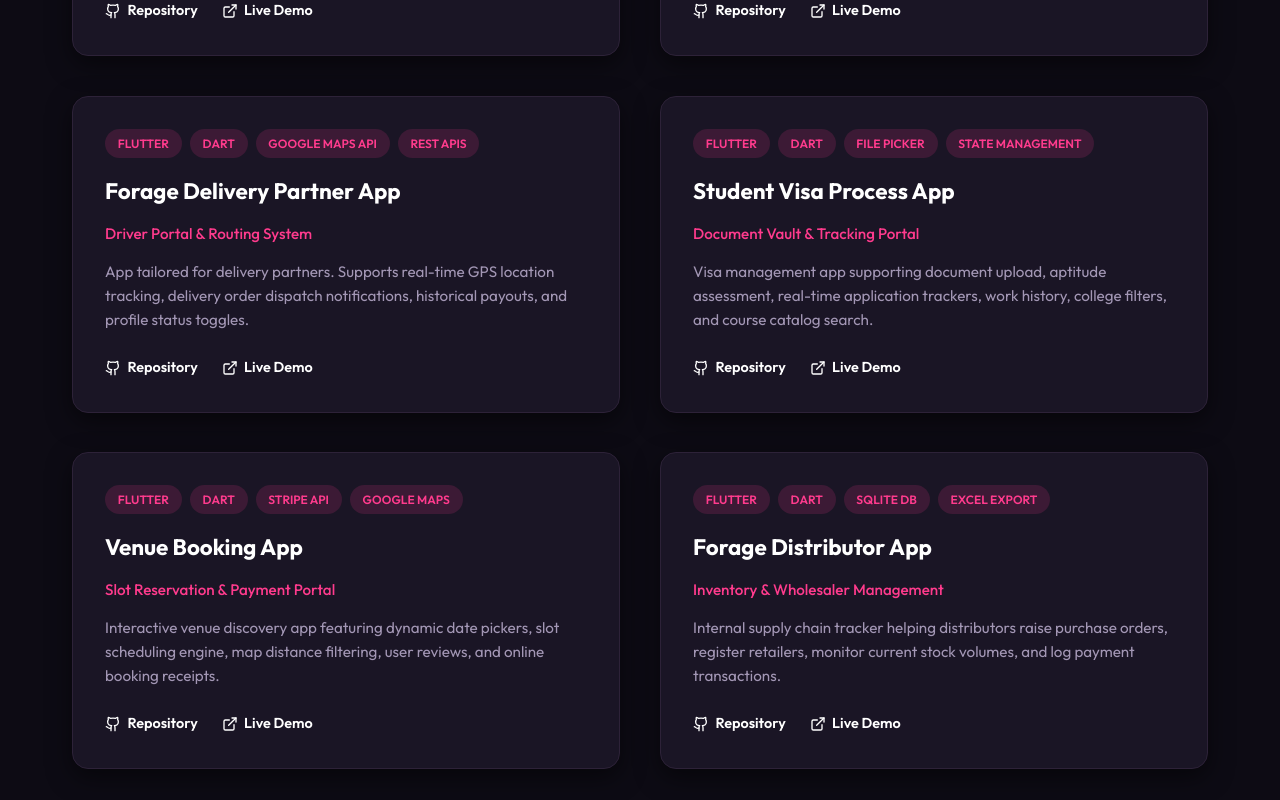
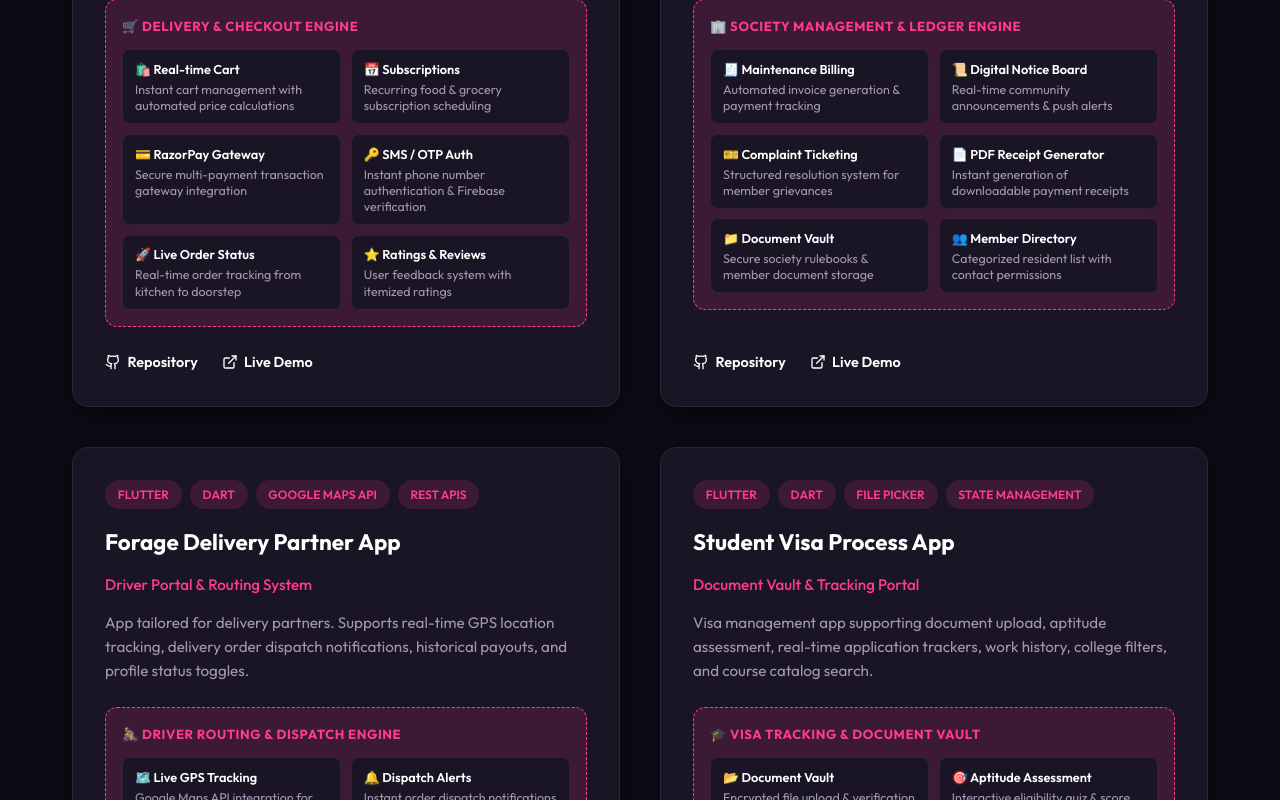
Before and after one commit to kishansejani/krupa, a React (Vite) app: page / in a window 1280 px wide. Shown: the part 5160-5960 px from the top of the page. Built offline with nearby package versions, Linux system fonts and the light colour scheme.

Commit message:
feat: add Projects component featuring interactive project cards and detailed feature lists

```diff
--- a/src/components/Projects.jsx
+++ b/src/components/Projects.jsx
@@ -31,7 +31,9 @@ export default function Projects() {
       category: "crm",
       demoLink: "#",
       githubLink: "#",
-      locationFeatures: [
+      featureBox: {
+        title: "⚙️ BACKGROUND LOCATION TRACKING ENGINE",
+        features: [
           { icon: "📍", title: "1-Min GPS Fetch", text: "Automatically fetches device location every 1 minute" },
           { icon: "💾", title: "Local Persistence", text: "Stores lat, lng, accuracy, timestamp & user ID locally" },
           { icon: "☁️", title: "5-Min Server Sync", text: "Uploads accumulated location records every 5 minutes" },
@@ -39,6 +41,7 @@ export default function Projects() {
           { icon: "🔐", title: "Explicit Rationale", text: "Asks user for permission with clear explanation" },
           { icon: "📊", title: "Manager History", text: "Server maintains location history for authorized managers" }
         ]
+      }
     },
     {
       title: "LinkArise Telecalling CRM",
@@ -47,7 +50,18 @@ export default function Projects() {
       tags: ["Flutter", "Dart", "Local Storage", "Method Channels"],
       category: "crm",
       demoLink: "#",
-      githubLink: "#"
+      githubLink: "#",
+      featureBox: {
+        title: "📞 TELECALLING & ANALYTICS ENGINE",
+        features: [
+          { icon: "📱", title: "SIM Dialer Routing", text: "Direct SIM call routing via native Method Channels" },
+          { icon: "📋", title: "Lead Log Tracking", text: "Real-time call status updates and activity history" },
+          { icon: "⏰", title: "Follow-up Scheduler", text: "Automated call reminders & follow-up queue engine" },
+          { icon: "📊", title: "Call Duration Analytics", text: "Automatic call duration logging and agent performance metrics" },
+          { icon: "💾", title: "Offline Storage", text: "Hive DB local storage for uninterrupted telecalling work" },
+          { icon: "🎨", title: "Dynamic UI Themes", text: "Customizable light & dark themes tailored for day/night shifts" }
+        ]
+      }
     },
     {
       title: "Forage Delivery App",
@@ -56,7 +70,18 @@ export default function Projects() {
       tags: ["Flutter", "Dart", "Firebase Auth", "RazorPay SDK"],
       category: "delivery",
       demoLink: "#",
-      githubLink: "#"
+      githubLink: "#",
+      featureBox: {
+        title: "🛒 DELIVERY & CHECKOUT ENGINE",
+        features: [
+          { icon: "🛍️", title: "Real-time Cart", text: "Instant cart management with automated price calculations" },
+          { icon: "📅", title: "Subscriptions", text: "Recurring food & grocery subscription scheduling" },
+          { icon: "💳", title: "RazorPay Gateway", text: "Secure multi-payment transaction gateway integration" },
+          { icon: "🔑", title: "SMS / OTP Auth", text: "Instant phone number authentication & Firebase verification" },
+          { icon: "🚀", title: "Live Order Status", text: "Real-time order tracking from kitchen to doorstep" },
+          { icon: "⭐", title: "Ratings & Reviews", text: "User feedback system with itemized ratings" }
+        ]
+      }
     },
     {
       title: "Aiik Society Management App",
@@ -65,7 +90,18 @@ export default function Projects() {
       tags: ["Flutter", "Dart", "PDF Generator", "Hive Database"],
       category: "society",
       demoLink: "#",
-      githubLink: "#"
+      githubLink: "#",
+      featureBox: {
+        title: "🏢 SOCIETY MANAGEMENT & LEDGER ENGINE",
+        features: [
+          { icon: "🧾", title: "Maintenance Billing", text: "Automated invoice generation & payment tracking" },
+          { icon: "📜", title: "Digital Notice Board", text: "Real-time community announcements & push alerts" },
+          { icon: "🎫", title: "Complaint Ticketing", text: "Structured resolution system for member grievances" },
+          { icon: "📄", title: "PDF Receipt Generator", text: "Instant generation of downloadable payment receipts" },
+          { icon: "📁", title: "Document Vault", text: "Secure society rulebooks & member document storage" },
+          { icon: "👥", title: "Member Directory", text: "Categorized resident list with contact permissions" }
+        ]
+      }
     },
     {
       title: "Forage Delivery Partner App",
@@ -74,7 +110,18 @@ export default function Projects() {
       tags: ["Flutter", "Dart", "Google Maps API", "REST APIs"],
       category: "delivery",
       demoLink: "#",
-      githubLink: "#"
+      githubLink: "#",
+      featureBox: {
+        title: "🚴 DRIVER ROUTING & DISPATCH ENGINE",
+        features: [
+          { icon: "🗺️", title: "Live GPS Tracking", text: "Google Maps API integration for active route guidance" },
+          { icon: "🔔", title: "Dispatch Alerts", text: "Instant order dispatch notifications for nearby drivers" },
+          { icon: "💰", title: "Payout Tracking", text: "Historical earnings summary and instant withdrawal requests" },
+          { icon: "🟢", title: "Status Toggle", text: "Online/Offline availability status for order assignments" },
+          { icon: "📦", title: "Proof of Delivery", text: "Photo upload & OTP confirmation upon delivery completion" },
+          { icon: "📊", title: "Trip Analytics", text: "Daily distance traveled and delivery completion rates" }
+        ]
+      }
     },
     {
       title: "Student Visa Process App",
@@ -83,7 +130,18 @@ export default function Projects() {
       tags: ["Flutter", "Dart", "File Picker", "State Management"],
       category: "society",
       demoLink: "#",
-      githubLink: "#"
+      githubLink: "#",
+      featureBox: {
+        title: "🎓 VISA TRACKING & DOCUMENT VAULT",
+        features: [
+          { icon: "📂", title: "Document Vault", text: "Encrypted file upload & verification status tracker" },
+          { icon: "🎯", title: "Aptitude Assessment", text: "Interactive eligibility quiz & score evaluator" },
+          { icon: "📌", title: "Application Tracker", text: "Stage-by-stage visa progress updates in real-time" },
+          { icon: "🏛️", title: "University Search", text: "Comprehensive college catalog with fee & course filters" },
+          { icon: "💼", title: "Work History Log", text: "Structured employment & academic background builder" },
+          { icon: "🔔", title: "Milestone Alerts", text: "Automated deadline notifications for visa steps" }
+        ]
+      }
     },
     {
       title: "Venue Booking App",
@@ -92,7 +150,18 @@ export default function Projects() {
       tags: ["Flutter", "Dart", "Stripe API", "Google Maps"],
       category: "society",
       demoLink: "#",
-      githubLink: "#"
+      githubLink: "#",
+      featureBox: {
+        title: "🎟️ RESERVATION & PAYMENT ENGINE",
+        features: [
+          { icon: "📅", title: "Dynamic Slot Picker", text: "Interactive date & hourly slot selection interface" },
+          { icon: "💳", title: "Stripe Payments", text: "Seamless online booking transactions & deposit holds" },
+          { icon: "📍", title: "Distance Filter", text: "Google Maps integration to find venues by radius" },
+          { icon: "🧾", title: "Digital Receipts", text: "Instant booking confirmation & QR code entry pass" },
+          { icon: "⭐", title: "User Reviews", text: "Verified guest ratings and photo review galleries" },
+          { icon: "🛡️", title: "Cancellation Policy", text: "Automated refund processing based on venue rules" }
+        ]
+      }
     },
     {
       title: "Forage Distributor App",
@@ -101,7 +170,18 @@ export default function Projects() {
       tags: ["Flutter", "Dart", "SQLite DB", "Excel Export"],
       category: "delivery",
       demoLink: "#",
-      githubLink: "#"
+      githubLink: "#",
+      featureBox: {
+        title: "📦 INVENTORY & SUPPLY CHAIN ENGINE",
+        features: [
+          { icon: "📑", title: "Purchase Orders", text: "Bulk order generation and supplier dispatch tracking" },
+          { icon: "🏪", title: "Retailer Registry", text: "Database of registered shop owners and credit limits" },
+          { icon: "📊", title: "Stock Volume Monitor", text: "Real-time inventory levels with low-stock warnings" },
+          { icon: "💵", title: "Payment Ledger", text: "Transaction logging with offline SQLite DB support" },
+          { icon: "📊", title: "Excel Export", text: "One-click export of sales reports and inventory logs" },
+          { icon: "🔄", title: "Auto-Reorder Queue", text: "Automated stock replenishment suggestions" }
+        ]
+      }
     }
   ];
 
@@ -151,13 +231,13 @@ export default function Projects() {
                 </h4>
                 <p className="project-description">{project.description}</p>
 
-                {project.locationFeatures && (
+                {project.featureBox && (
                   <div className="project-location-features">
                     <div className="location-features-title">
-                      ⚙️ Background Location Tracking Engine
+                      {project.featureBox.title}
                     </div>
                     <div className="location-features-grid">
-                      {project.locationFeatures.map((feat, fIdx) => (
+                      {project.featureBox.features.map((feat, fIdx) => (
                         <div key={fIdx} className="location-feature-pill">
                           <strong>{feat.icon} {feat.title}</strong>
                           <span>{feat.text}</span>
```
Lines whose indentation alone changed are shown as unchanged.
